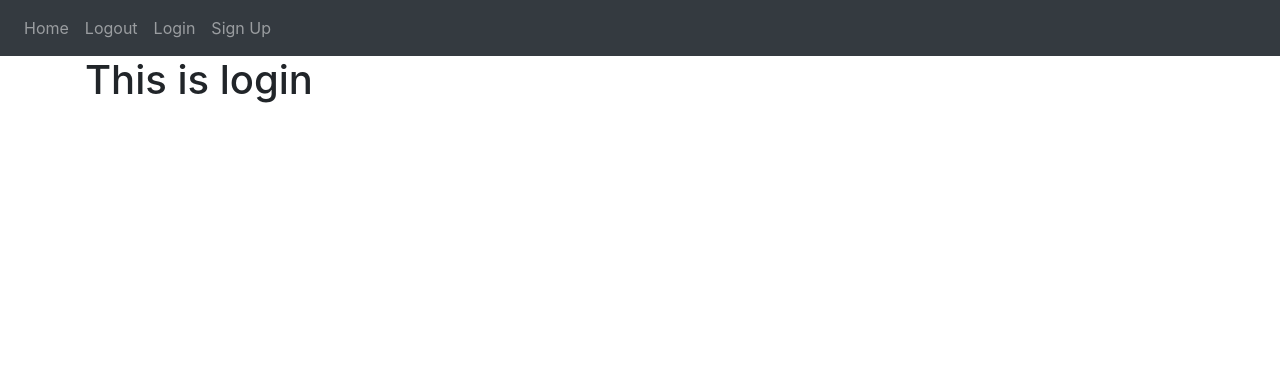
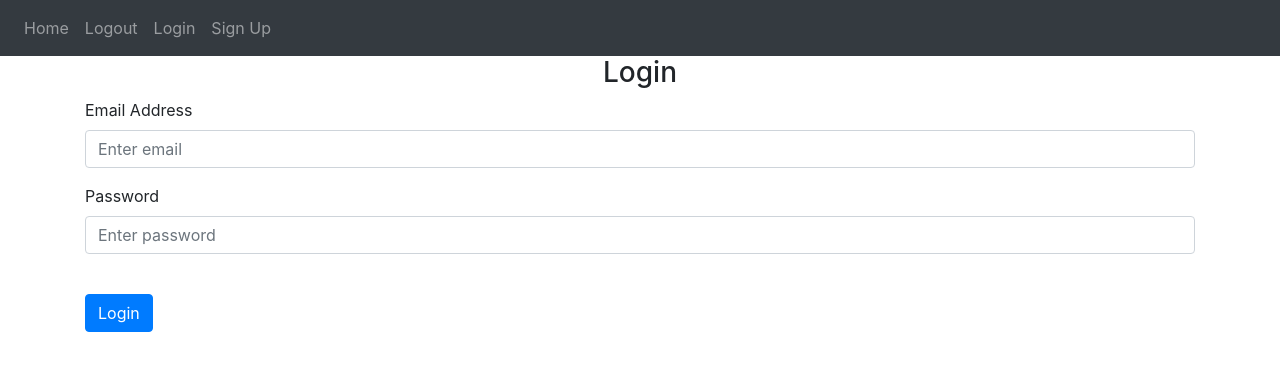
Before and after one commit to aer0z/PythonEpam2021, a Flask app: page /login in a window 1280 px wide. Shown: the top 371 px of the page. Run offline with Flask 2, Linux system fonts and the light colour scheme; some libraries are stand-ins or nearby versions.

Commit message:
Login added

```diff
--- a/department_app/templates/login.html
+++ b/department_app/templates/login.html
@@ -1,5 +1,29 @@
 {% extends 'base.html'%}
 {% block title %}Login{% endblock %}
 {% block content%}
-<h1>This is login</h1>
+<form method="POST">
+  <h3 align="center">Login</h3>
+  <div class="form-group">
+    <label for="email">Email Address</label>
+    <input
+      type="email"
+      class="form-control"
+      id="email"
+      name="email"
+      placeholder="Enter email"
+    />
+  </div>
+  <div class="form-group">
+    <label for="password">Password</label>
+    <input
+      type="password"
+      class="form-control"
+      id="password"
+      name="password"
+      placeholder="Enter password"
+    />
+  </div>
+  <br />
+  <button type="submit" class="btn btn-primary">Login</button>
+</form>
 {% endblock %}
```
